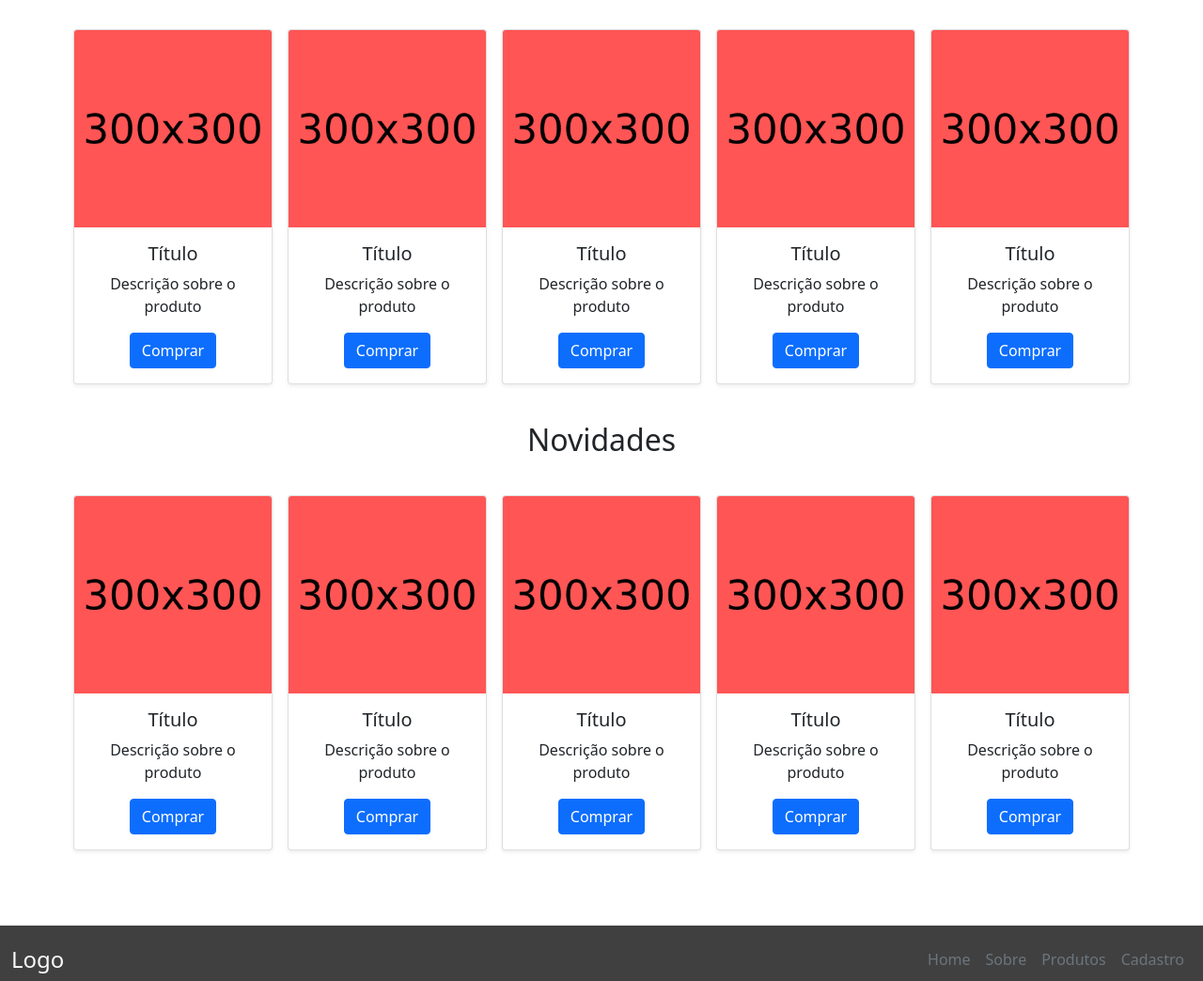
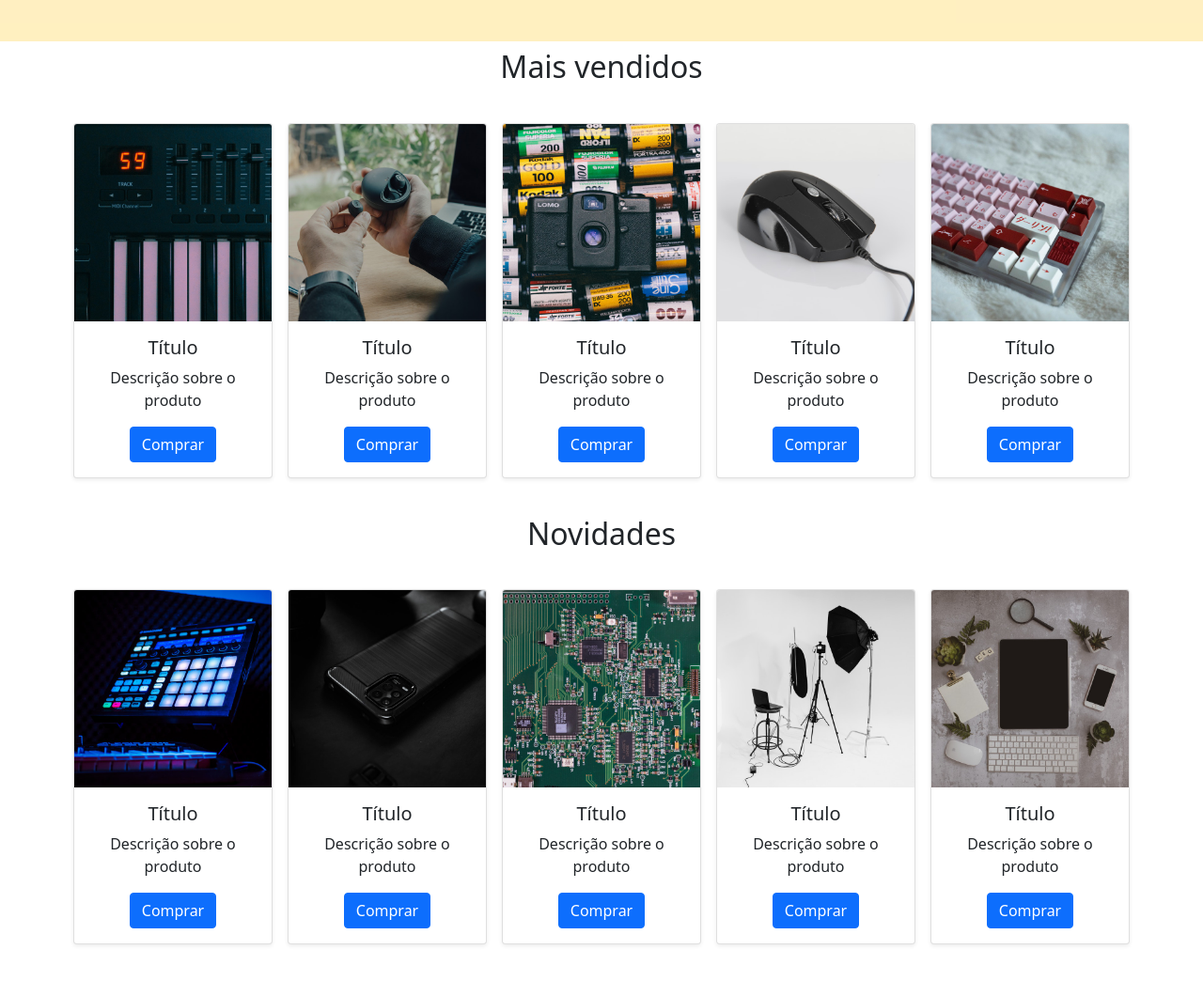
Before and after one commit to MisterConscio/front-end, a plain HTML site: page mod-17/exercicio/index.html in a window 1280 px wide. Shown: the part 1500-2544 px from the top of the page at 94% size. Drawn offline with Linux system fonts and the light colour scheme.

Commit message:
Novas imagens

```diff
--- a/mod-17/exercicio/css/custom-style.css
+++ b/mod-17/exercicio/css/custom-style.css
@@ -1,7 +1,15 @@
 /* Carousel */
 
 .carousel, .carousel-item {
-    height: 600px;
+    height: 700px;
+}
+
+@media (max-width: 1050px) {
+    .carousel, .carousel-item {height: 600px;}
+}
+
+@media (max-width: 576px) {
+    .carousel, .carousel-item {height: 600px;}
 }
 
 .carousel-item img {
--- a/mod-17/exercicio/index.html
+++ b/mod-17/exercicio/index.html
@@ -64,16 +64,16 @@
                     <div class="carousel slide" data-bs-ride="carousel" id="main-carousel">
                         <div class="carousel-inner">
                             <div class="carousel-item active">
-                                <img src="img/wp-1.jpg" alt="Green Color" class="d-block w-100 m-auto">
+                                <img src="img/carrosel-1.jpg" alt="Green Color" class="d-block w-100 m-auto img-fluid">
                             </div>
                             <div class="carousel-item">
-                                <img src="img/wp-2.jpg" alt="White Color" class="d-block w-100 m-auto">
+                                <img src="img/carrosel-2.jpg" alt="White Color" class="d-block w-100 m-auto img-fluid">
                             </div>
                             <div class="carousel-item">
-                                <img src="img/wp-3.jpg" alt="Orange Color" class="d-block w-100 m-auto">
+                                <img src="img/carrosel-3.jpg" alt="Orange Color" class="d-block w-100 m-auto img-fluid">
                             </div>
                             <div class="carousel-item">
-                                <img src="img/wp-4.jpg" alt="Orange Color" class="d-block w-100 m-auto">
+                                <img src="img/carrosel-4.jpg" alt="Orange Color" class="d-block w-100 m-auto img-fluid">
                             </div>
                         </div>
                         <button class="carousel-control-prev" type="button" data-bs-target="#main-carousel" data-bs-slide="prev">
@@ -111,7 +111,7 @@
             <div class="row row-cols-2 row-cols-lg-5 row-cols-md-3 justify-content-center py-4" id="produtos">
                 <div class="col p-2">
                     <div class="card shadow-sm text-center">
-                        <img src="img/cube-300x300.png" class="card-img-top" alt="Thumbnail">
+                        <img src="img/tech-1.jpg" class="card-img-top" alt="Thumbnail">
                         <div class="card-body">
                             <h5 class="card-title">Título</h5>
                             <p class="card-text">Descrição sobre o produto</p>
@@ -121,7 +121,7 @@
                 </div>
                 <div class="col p-2">
                     <div class="card shadow-sm text-center">
-                        <img src="img/cube-300x300.png" class="card-img-top" alt="Thumbnail">
+                        <img src="img/tech-2.jpg" class="card-img-top" alt="Thumbnail">
                         <div class="card-body">
                             <h5 class="card-title">Título</h5>
                             <p class="card-text">Descrição sobre o produto</p>
@@ -131,7 +131,7 @@
                 </div>
                 <div class="col p-2">
                     <div class="card shadow-sm text-center">
-                        <img src="img/cube-300x300.png" class="card-img-top" alt="Thumbnail">
+                        <img src="img/tech-3.jpg" class="card-img-top" alt="Thumbnail">
                         <div class="card-body">
                             <h5 class="card-title">Título</h5>
                             <p class="card-text">Descrição sobre o produto</p>
@@ -141,7 +141,7 @@
                 </div>
                 <div class="col p-2">
                     <div class="card shadow-sm text-center">
-                        <img src="img/cube-300x300.png" class="card-img-top" alt="Thumbnail">
+                        <img src="img/tech-4.jpg" class="card-img-top" alt="Thumbnail">
                         <div class="card-body">
                             <h5 class="card-title">Título</h5>
                             <p class="card-text">Descrição sobre o produto</p>
@@ -151,7 +151,7 @@
                 </div>
                 <div class="col p-2">
                     <div class="card shadow-sm text-center">
-                        <img src="img/cube-300x300.png" class="card-img-top" alt="Thumbnail">
+                        <img src="img/tech-5.jpg" class="card-img-top" alt="Thumbnail">
                         <div class="card-body">
                             <h5 class="card-title">Título</h5>
                             <p class="card-text">Descrição sobre o produto</p>
@@ -169,7 +169,7 @@
             <div class="row row-cols-2 row-cols-lg-5 row-cols-md-3 justify-content-center py-4" id="produtos">
                 <div class="col p-2">
                     <div class="card shadow-sm text-center">
-                        <img src="img/cube-300x300.png" class="card-img-top" alt="Thumbnail">
+                        <img src="img/tech-6.jpg" class="card-img-top" alt="Thumbnail">
                         <div class="card-body">
                             <h5 class="card-title">Título</h5>
                             <p class="card-text">Descrição sobre o produto</p>
@@ -179,7 +179,7 @@
                 </div>
                 <div class="col p-2">
                     <div class="card shadow-sm text-center">
-                        <img src="img/cube-300x300.png" class="card-img-top" alt="Thumbnail">
+                        <img src="img/tech-7.jpg" class="card-img-top" alt="Thumbnail">
                         <div class="card-body">
                             <h5 class="card-title">Título</h5>
                             <p class="card-text">Descrição sobre o produto</p>
@@ -189,7 +189,7 @@
                 </div>
                 <div class="col p-2">
                     <div class="card shadow-sm text-center">
-                        <img src="img/cube-300x300.png" class="card-img-top" alt="Thumbnail">
+                        <img src="img/tech-8.jpg" class="card-img-top" alt="Thumbnail">
                         <div class="card-body">
                             <h5 class="card-title">Título</h5>
                             <p class="card-text">Descrição sobre o produto</p>
@@ -199,7 +199,7 @@
                 </div>
                 <div class="col p-2">
                     <div class="card shadow-sm text-center">
-                        <img src="img/cube-300x300.png" class="card-img-top" alt="Thumbnail">
+                        <img src="img/tech-9.jpg" class="card-img-top" alt="Thumbnail">
                         <div class="card-body">
                             <h5 class="card-title">Título</h5>
                             <p class="card-text">Descrição sobre o produto</p>
@@ -209,7 +209,7 @@
                 </div>
                 <div class="col p-2">
                     <div class="card shadow-sm text-center">
-                        <img src="img/cube-300x300.png" class="card-img-top" alt="Thumbnail">
+                        <img src="img/tech-10.jpg" class="card-img-top" alt="Thumbnail">
                         <div class="card-body">
                             <h5 class="card-title">Título</h5>
                             <p class="card-text">Descrição sobre o produto</p>
@@ -224,7 +224,7 @@
     <div class="container-fluid bg-black bg-opacity-75 mt-5">
         <footer class="d-flex flex-wrap justify-content-between align-items-center text-white py-3">
             <!-- <p class="col-md-4 col-sm-12 text-muted mb-0 mx-auto">2022 Compania</p> -->
-            <a href="#top" class="col-md-6 fs-4 link-light text-decoration-none">Logo</a>
+            <p class="col-md-6 fs-4 mb-0">Logo</p>
             <ul class="col-md-6 nav justify-content-end">
                 <li class="nav-item"><a href="#top" class="nav-link text-muted px-2">Home</a></li>
                 <li class="nav-item"><a href="#sobre" class="nav-link text-muted px-2">Sobre</a></li>
```
Also changed, not shown: mod-17/exercicio/img/carrosel-1.jpg (added), mod-17/exercicio/img/carrosel-2.jpg (added), mod-17/exercicio/img/carrosel-3.jpg (added), mod-17/exercicio/img/carrosel-4.jpg (added), mod-17/exercicio/img/tech-1.jpg (added), mod-17/exercicio/img/tech-10.jpg (added), mod-17/exercicio/img/tech-2.jpg (added), mod-17/exercicio/img/tech-3.jpg (added), mod-17/exercicio/img/tech-4.jpg (added), mod-17/exercicio/img/tech-5.jpg (added), mod-17/exercicio/img/tech-6.jpg (added), mod-17/exercicio/img/tech-7.jpg (added), mod-17/exercicio/img/tech-8.jpg (added), mod-17/exercicio/img/tech-9.jpg (added).
